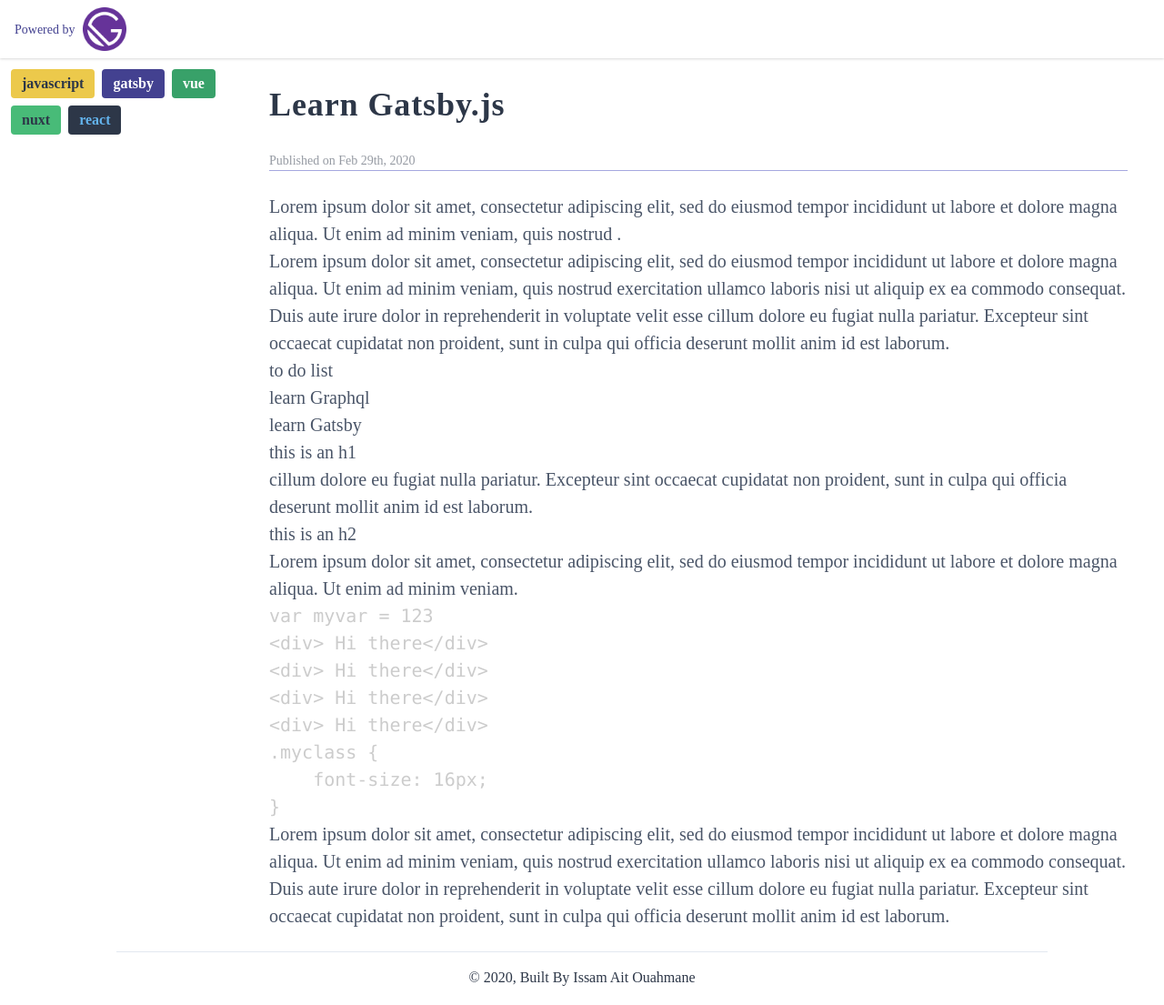
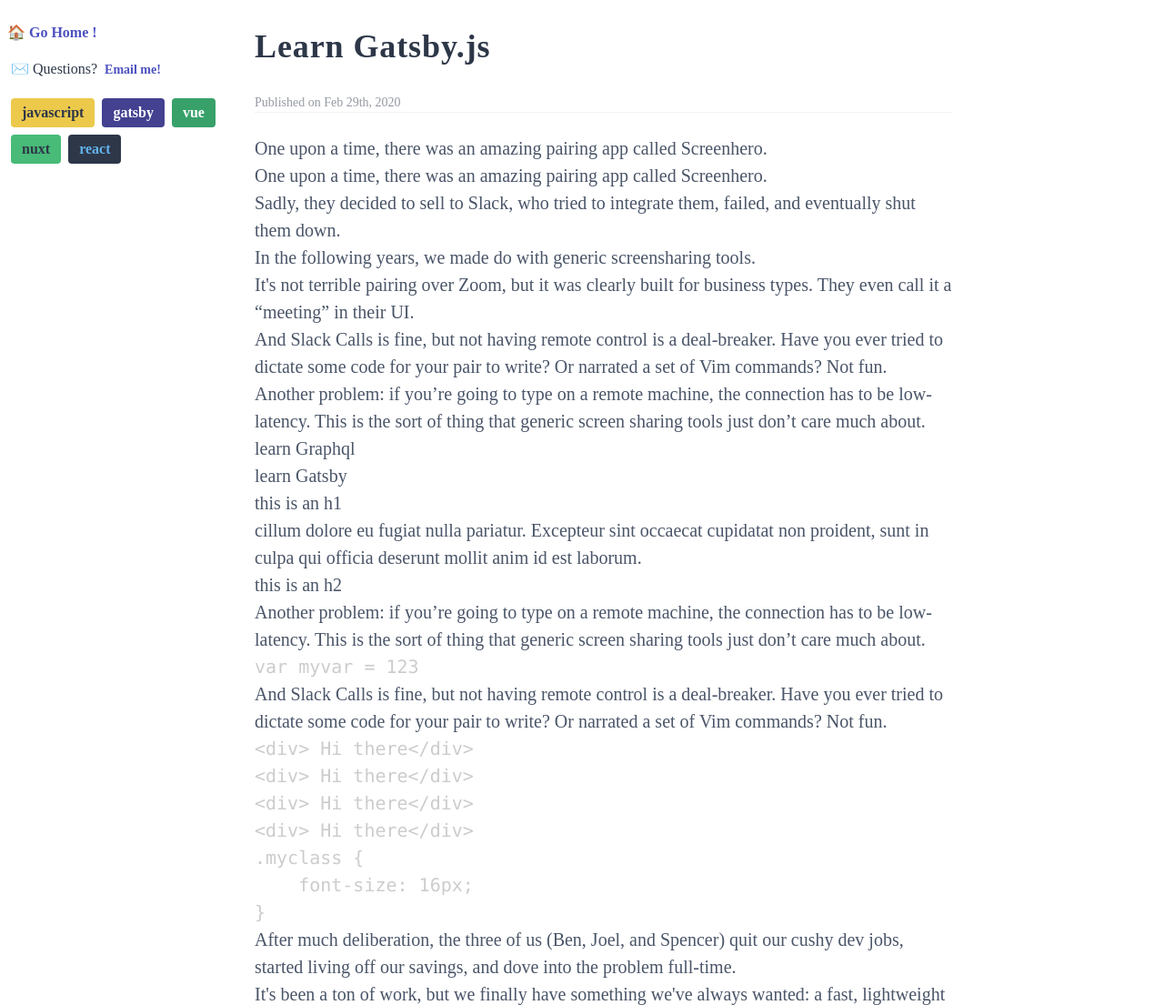
Before and after one commit to issam1994/gatsby_blog, a Gatsby site: page /blog/gatsby in a window 1280 px wide. Shown: the top 1105 px of the page at 91% size. Built offline with nearby package versions, Linux system fonts and the light colour scheme; Gatsby itself is replaced by a stand-in of ours; some packages are replaced by stand-ins of ours; code samples lack their colours; what @tailwindcss/custom-forms would draw is missing.

Commit message:
reorganized components towards a more refined composition approach

````diff
--- /dev/null
+++ b/src/components/Footer.jsx
@@ -0,0 +1,19 @@
+import React from "react";
+import Logo from "../components/Logo"
+
+export default function Footer() {
+    return (
+        <>
+            <hr className="mt-4 max-w-5xl mx-auto" />
+            <footer className="my-4 flex flex-col flex-center">
+                <div className="">
+                    © {new Date().getFullYear()}
+                </div>
+                <div className="">
+                Built, with ❤️, by Issam Ait Ouahmane
+                </div>
+                <Logo />
+            </footer>
+        </>
+    )
+};
--- a/src/components/header.jsx
+++ b/src/components/header.jsx
@@ -10,12 +10,12 @@
 
   return (
     <header className="shadow bg-white">
-      <div className="container mx-auto px-2 flex">
+      <div className=" max-w-screen-xl mx-auto px-2 flex">
         {/* logo */}
         <Logo />
         <div className="ml-auto"></div>
-        {/* nav links disabled */}
-        {false && pages.map(p => (
+        {/* nav links */}
+        {pages.map(p => (
           <Link
           activeClassName="active-link"
           className="nav-link"
--- /dev/null
+++ b/src/components/posts/FullPost.jsx
@@ -0,0 +1,14 @@
+import React from 'react'
+
+export default function FullPost({post}) {
+    // post = {title, date, html}
+    return (
+        <div className="flex-1 mx-4 pt-4 max-w-3xl">
+        <div className="text-4xl font-bold tracking-wide">{post.title}</div>
+        <div className="text-sm font-light mt-6 opacity-50">Published on {post.date}</div>
+        <hr className="mb-6 opacity-50" />
+        <div className="text-lg md:text-xl text-gray-700 post-html" dangerouslySetInnerHTML={{ __html: post.html }}></div>
+        <hr />
+      </div>
+    )
+}
--- a/src/components/posts/PostsList.jsx
+++ b/src/components/posts/PostsList.jsx
@@ -1,11 +1,11 @@
 import React from 'react'
-import SinglePost from './SinglePost'
+import PostListItem from './PostListItem'
 
 export default function PostsList({posts = []}) {
     return (
         <div className="flex flex-center flex-wrap flex-1">
         {posts.map((p, i) => (
-            <SinglePost post={p} key={i}/>
+            <PostListItem post={p} key={i}/>
         ))}
         </div>
     )
--- a/src/components/sidebar/SideBar.jsx
+++ b/src/components/sidebar/SideBar.jsx
@@ -1,9 +1,25 @@
 import React from 'react'
 import Tags from './Tags'
+import { Link } from 'gatsby'
 
-export default function SideBar() {
+const EmailMe = () => (
+    <div className="my-4">
+        <span className="mx-1">✉️ Questions?</span>
+        <a className="mx-1 text-indigo-700 font-semibold text-sm" href="mailto:issamaitouahmane@gmail.com">Email me!</a>
+    </div>
+)
+
+const GoHome = () => (
+    <div className="my-4 text-indigo-700 font-semibold">
+        <Link to="/" className="">🏠 Go Home !</Link>
+    </div>
+)
+
+export default function SideBar({ showGoHome }) {
     return (
-        <div className="w-full md:w-64">
+        <div className="w-full md:w-64 order-last md:order-first">
+            {showGoHome && <GoHome />}
+            <EmailMe />
             <Tags />
         </div>
     )
--- a/src/components/sidebar/Tags.jsx
+++ b/src/components/sidebar/Tags.jsx
@@ -1,6 +1,6 @@
 import React from 'react'
 import {Link, graphql, useStaticQuery} from 'gatsby'
-import './tags.css'
+import '../../styles/tags.css'
 
 export default function Tags() {
     const data = useStaticQuery(graphql`
@@ -34,7 +34,7 @@
     }
     const tags = generateTags()
     return (
-        <div className="flex flex-wrap">
+        <div className="flex flex-wrap my-4">
             {tags.map((name, i) => (
                 <Link to={`/tag/${name}`} key={name} className={`tag ${name}`}>
                     {name}
--- a/src/content/gatsby.md
+++ b/src/content/gatsby.md
@@ -5,11 +5,19 @@
 thumbnail: "https://zocada.com/wp-content/uploads/2019/01/gatsby_blog-740x370.png"
 ---
 
-Lorem ipsum dolor sit amet, consectetur adipiscing elit, sed do eiusmod tempor incididunt ut labore et dolore magna aliqua. Ut enim ad minim veniam, quis nostrud .
+One upon a time, there was an amazing pairing app called Screenhero.
 
-Lorem ipsum dolor sit amet, consectetur adipiscing elit, sed do eiusmod tempor incididunt ut labore et dolore magna aliqua. Ut enim ad minim veniam, quis nostrud exercitation ullamco laboris nisi ut aliquip ex ea commodo consequat. Duis aute irure dolor in reprehenderit in voluptate velit esse cillum dolore eu fugiat nulla pariatur. Excepteur sint occaecat cupidatat non proident, sunt in culpa qui officia deserunt mollit anim id est laborum.
+One upon a time, there was an amazing pairing app called Screenhero.
 
-## to do list
+Sadly, they decided to sell to Slack, who tried to integrate them, failed, and eventually shut them down.
+
+In the following years, we made do with generic screensharing tools.
+
+It's not terrible pairing over Zoom, but it was clearly built for business types. They even call it a “meeting” in their UI.
+
+And Slack Calls is fine, but not having remote control is a deal-breaker. Have you ever tried to dictate some code for your pair to write? Or narrated a set of Vim commands? Not fun.
+
+Another problem: if you’re going to type on a remote machine, the connection has to be low-latency. This is the sort of thing that generic screen sharing tools just don’t care much about.
 
 - learn Graphql
 - learn Gatsby
@@ -17,11 +25,13 @@
 # this is an h1
 cillum dolore eu fugiat nulla pariatur. Excepteur sint occaecat cupidatat non proident, sunt in culpa qui officia deserunt mollit anim id est laborum.
 ## this is an h2
-Lorem ipsum dolor sit amet, consectetur adipiscing elit, sed do eiusmod tempor incididunt ut labore et dolore magna aliqua. Ut enim ad minim veniam.
+Another problem: if you’re going to type on a remote machine, the connection has to be low-latency. This is the sort of thing that generic screen sharing tools just don’t care much about.
+
 
 ```javascript
 var myvar = 123
 ```
+And Slack Calls is fine, but not having remote control is a deal-breaker. Have you ever tried to dictate some code for your pair to write? Or narrated a set of Vim commands? Not fun.
 
 ```javascript
 <div> Hi there</div>
@@ -35,4 +45,13 @@
     font-size: 16px;
 }
 ```
-Lorem ipsum dolor sit amet, consectetur adipiscing elit, sed do eiusmod tempor incididunt ut labore et dolore magna aliqua. Ut enim ad minim veniam, quis nostrud exercitation ullamco laboris nisi ut aliquip ex ea commodo consequat. Duis aute irure dolor in reprehenderit in voluptate velit esse cillum dolore eu fugiat nulla pariatur. Excepteur sint occaecat cupidatat non proident, sunt in culpa qui officia deserunt mollit anim id est laborum.
+
+After much deliberation, the three of us (Ben, Joel, and Spencer) quit our cushy dev jobs, started living off our savings, and dove into the problem full-time.
+
+It's been a ton of work, but we finally have something we've always wanted: a fast, lightweight tool built for nitpicky developers like ourselves. One that sweats the details programmers care about like efficient CPU usage, no UI chrome, and 5K-quality video stream. A tool that fades into the background and lets you focus on being a great pair.
+
+We're proud of Tuple, and we hope you like it.
+
+Love,
+
+Ben, Joel, and Spencer.
--- a/src/layouts/BlogPostLayout.jsx
+++ /dev/null
@@ -1,16 +0,0 @@
-import React from 'react'
-import Layout from './layout'
-import SEO from './seo'
-import SideBar from '../components/sidebar/SideBar'
-
-export default function blogTemplate({ title, children }) {
-    return (
-        <Layout>
-            <SEO title={title} />
-                    <SideBar />
-                {/* single post details  */}
-                    {children}
-                {/* end single post details  */}
-        </Layout>
-    )
-}
--- a/src/layouts/layout.jsx
+++ b/src/layouts/layout.jsx
@@ -1,7 +1,9 @@
 import React from "react"
 import PropTypes from "prop-types"
 import { useStaticQuery, graphql } from "gatsby"
-import Header from "../components/header"
+import Footer from "../components/Footer"
+// import Header from "../components/header"
+
 //global styles
 import '../styles/tailwindcss.css'
 
@@ -18,14 +20,11 @@
 
   return (
     <div className="min-h-screen w-full text-gray-800">
-      <Header siteTitle={data.site.siteMetadata.title} />
-      <main className="container mx-auto p-2 flex flex-wrap flex-col md:flex-row">
+      {/* <Header /> */}
+      <main className=" max-w-screen-xl mx-auto p-2 flex flex-wrap flex-col md:flex-row">
         {children}
       </main>
-      <hr className="mt-4 max-w-5xl mx-auto" />
-      <footer className="text-center my-4">
-          © {new Date().getFullYear()}, Built By Issam Ait Ouahmane
-        </footer>
+      <Footer />
     </div>
   )
 }
--- a/src/styles/postStyles.css
+++ b/src/styles/postStyles.css
@@ -1,15 +1,20 @@
 /* post inner html styles*/
 .post-html  h1 {
-    @apply font-semibold text-3xl;
+    @apply font-semibold text-3xl mt-2;
 }
 .post-html  h2 {
-    @apply font-semibold text-2xl;
+    @apply font-semibold text-2xl mt-2;
 }
 .post-html  p {
-    @apply my-4;
+    @apply mb-4;
 }
 .post-html li {
-    @apply italic pl-4 pb-1;
+    @apply pl-4;
+}
+.post-html li::before {
+    @apply mr-2 text-xl not-italic;
+    /* content : "👉"; */
+    content : "✅";
 }
 .post-html blockquote {
     @apply bg-gray-200 font-thin border-l-4 border-indigo-700 italic p-2 mx-2 rounded;
--- a/src/styles/tailwindcss.css
+++ b/src/styles/tailwindcss.css
@@ -10,7 +10,7 @@
 }
 /* lets make font-size responsive */
 html {
-        font-size: 12px
+        font-size: 15px
     }
 @screen md {
     html {
--- a/src/template/BlogPostTemplate.jsx
+++ b/src/template/BlogPostTemplate.jsx
@@ -1,6 +1,9 @@
 import React from 'react'
 import { graphql } from 'gatsby'
-import PostLayout from '../layouts/BlogPostLayout'
+import Layout from '../layouts/Layout'
+import SEO from '../layouts/seo'
+import SideBar from '../components/sidebar/SideBar'
+import FullPost from '../components/posts/FullPost'
 
 export const query = graphql`
 query ($slug: String!) {
@@ -14,15 +17,12 @@
   }
 `
 export default function blogTemplate(props) {
-  const { id, html, frontmatter: { title, date } } = props.data.markdownRemark
+  const {html, frontmatter: { title, date } } = props.data.markdownRemark
   return (
-    <PostLayout title={title} key={id}>
-      <div className="flex-1 px-8 pt-4">
-        <div className="text-4xl font-bold tracking-wide">{title}</div>
-        <div className="text-sm font-light mt-6 opacity-50">Published on {date}</div>
-        <hr className="border-indigo-700 mb-6 opacity-50" />
-        <div className="text-xl text-gray-700 post-html" dangerouslySetInnerHTML={{ __html: html }}></div>
-      </div>
-    </PostLayout>
+    <Layout>
+      <SEO title={title} />
+      <SideBar showGoHome/>
+      <FullPost post={{title, date, html}} />
+    </Layout>
   )
 }
--- a/src/template/TagTemplate.jsx
+++ b/src/template/TagPostsTemplate.jsx
@@ -28,13 +28,13 @@
   }
   }
 `
-export default function TagTemplate({data, pathContext}) {
-  const {edges} = data.allMarkdownRemark
+export default function TagTemplate({ data, pathContext }) {
+  const { edges } = data.allMarkdownRemark
   return (
     <Layout>
-    <SEO title={pathContext.tag} />
-      <SideBar />
+      <SEO title={pathContext.tag} />
+      <SideBar showGoHome/>
       <Posts posts={edges} />
-  </Layout>
+    </Layout>
   )
 }
````
Also changed, not shown: gatsby-node.js (+5 -2 lines), src/components/posts/PostListItem.jsx (renamed from src/components/posts/SinglePost.jsx), src/styles/tags.css (renamed from src/components/sidebar/tags.css).
